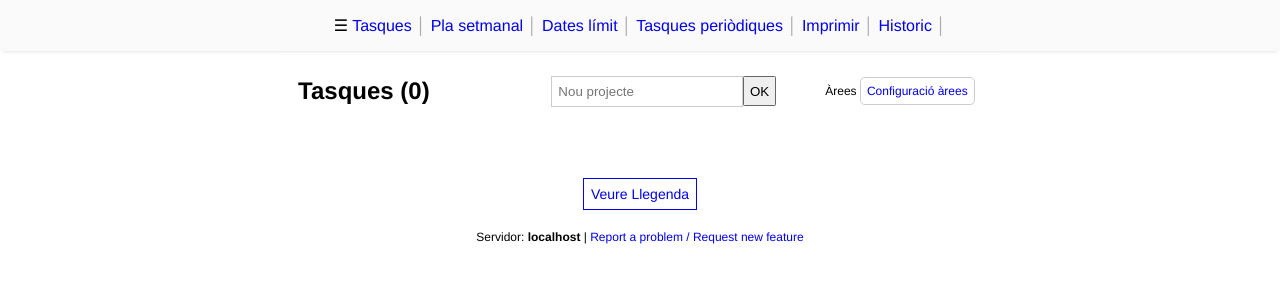
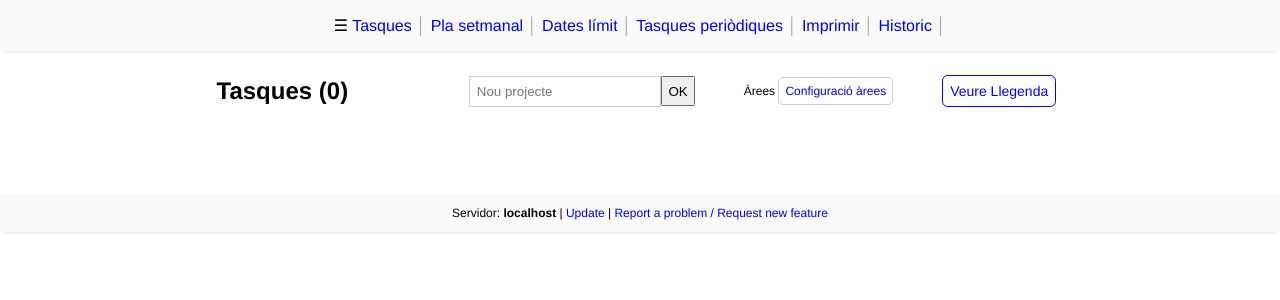
Before and after one commit to holalluis/tasques, a PHP site: page /index.php in a window 1280 px wide. Shown: the top 300 px of the page. Run offline with PHP 8.4, Linux system fonts and the light colour scheme; data that the repository does not hold is empty.

Commit message:
afegit autoupdate

```diff
--- a/footer.php
+++ b/footer.php
@@ -1,8 +1,6 @@
-
-<div style=font-size:12px;margin:2em>
+<div style="font-size:12px;margin:1em 0 0 0;background:#fafafa;padding:1em;box-shadow:0 4px 3px -3px rgba(0,0,0,0.1);">
 	<!--nom del servidor: si sóc jo dirà localhost-->
 	Servidor: <b><?php echo $_SERVER['SERVER_NAME']; ?></b>
-	|
-	<a href="mailto:lbosch@icra.cat">
-		Report a problem / Request new feature</a>
+	| <a href='update.php'>Update</a>
+	| <a href="mailto:lbosch@icra.cat">Report a problem / Request new feature</a>
 </div>
--- a/index.php
+++ b/index.php
@@ -62,6 +62,9 @@
 		?>
 		<!--editar arees-->
 		<a style="border:1px solid #ccc;padding:0.5em;border-radius:0.4em" href="editaArees.php">Configuració àrees</a>
+	<td class=menu>
+		<!--show legend-->
+		<a style="font-size:14px;border:1px solid;padding:0.5em;border-radius:0.4em" href=# onclick=llegenda()>Veure Llegenda</a>
 </table>
 
 <!--legend-->
@@ -81,7 +84,6 @@
 </div>
 
 <!--tasques--><?php include 'taulaTasques.php'?>
-<!--legend--><div><a style="font-size:14px;border:1px solid;padding:0.5em;margin:0.5em" href=# onclick=llegenda()>Veure Llegenda</a></div>
 <!--fi pagina--><?php include 'footer.php'?>
 
 <!--ressalta visualment les tasques del pla setmanal i deadlines-->
```
Also changed, not shown: update.php (added, +10 -0 lines).
